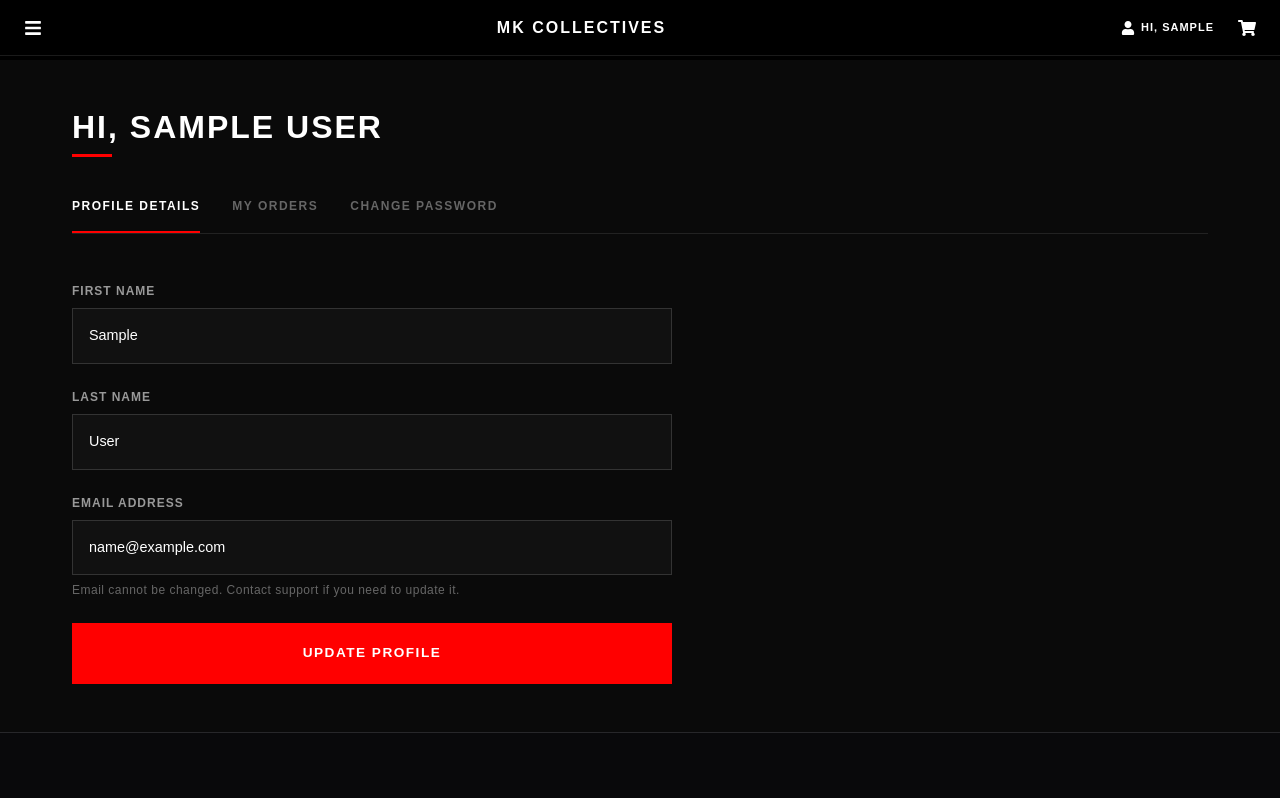
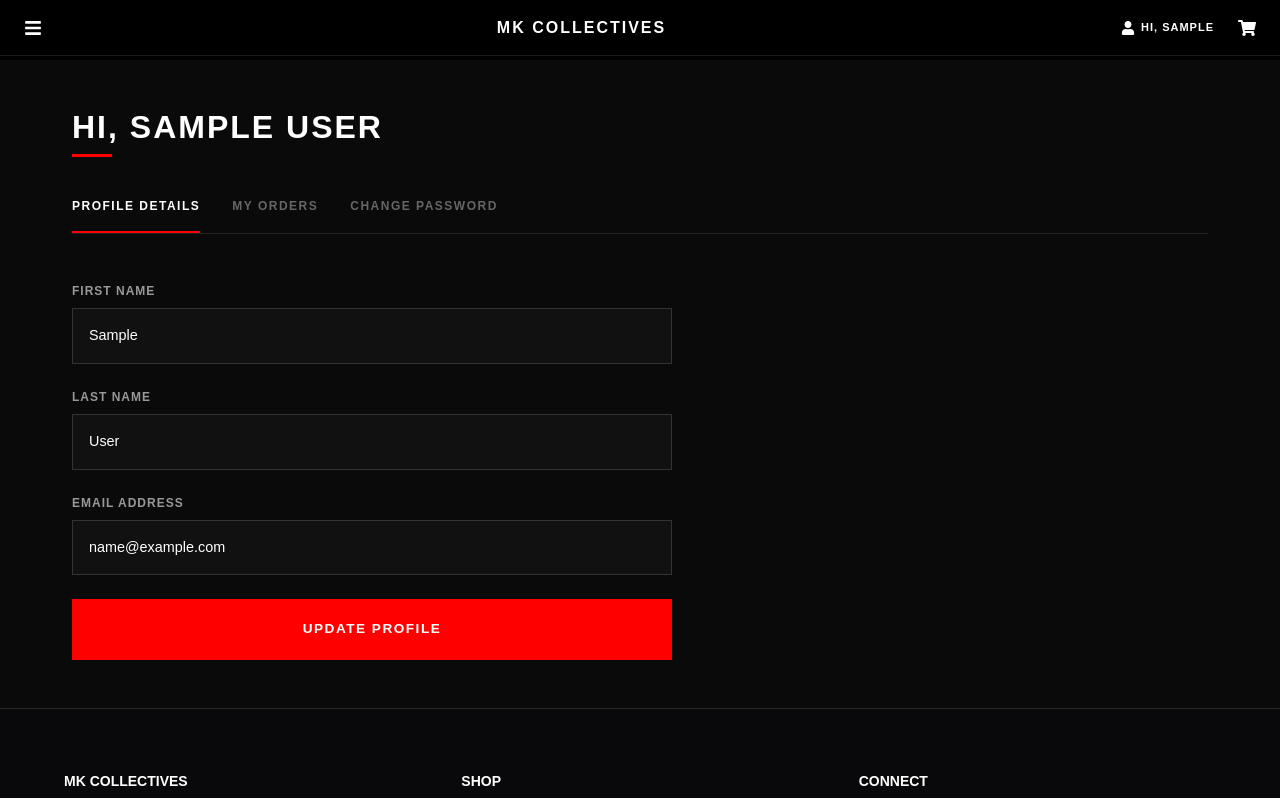
Before and after one commit to alawode-hub/my-frontend-app, a React (Vite) app: page /profile in a window 1280 px wide. Shown: the top 798 px of the page. Built offline with nearby package versions, Linux system fonts and the light colour scheme; sample sign-in values are in the browser's storage.

Commit message:
Fix pages

```diff
--- a/src/pages/Profile.jsx
+++ b/src/pages/Profile.jsx
@@ -440,9 +440,7 @@ const Profile = () => {
        }}>
        {formData.email}
        </div>
-  <small style={{ color: "#666", fontSize: "0.75rem", marginTop: "6px", display: "block", letterSpacing: "0.5px" }}>
-    Email cannot be changed. Contact support if you need to update it.
-  </small>
+
       </div>
 
 
```
Lines whose indentation alone changed are shown as unchanged.
